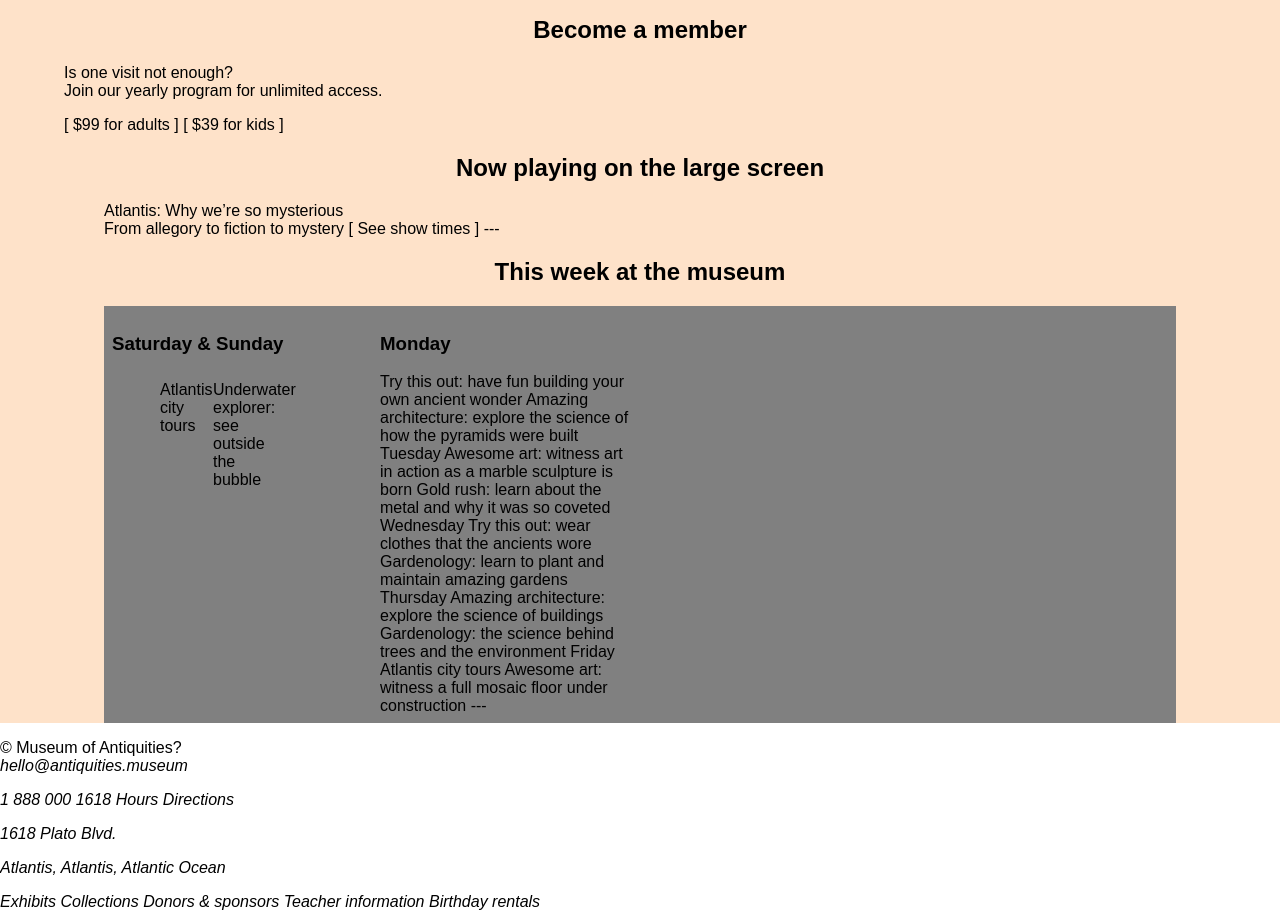
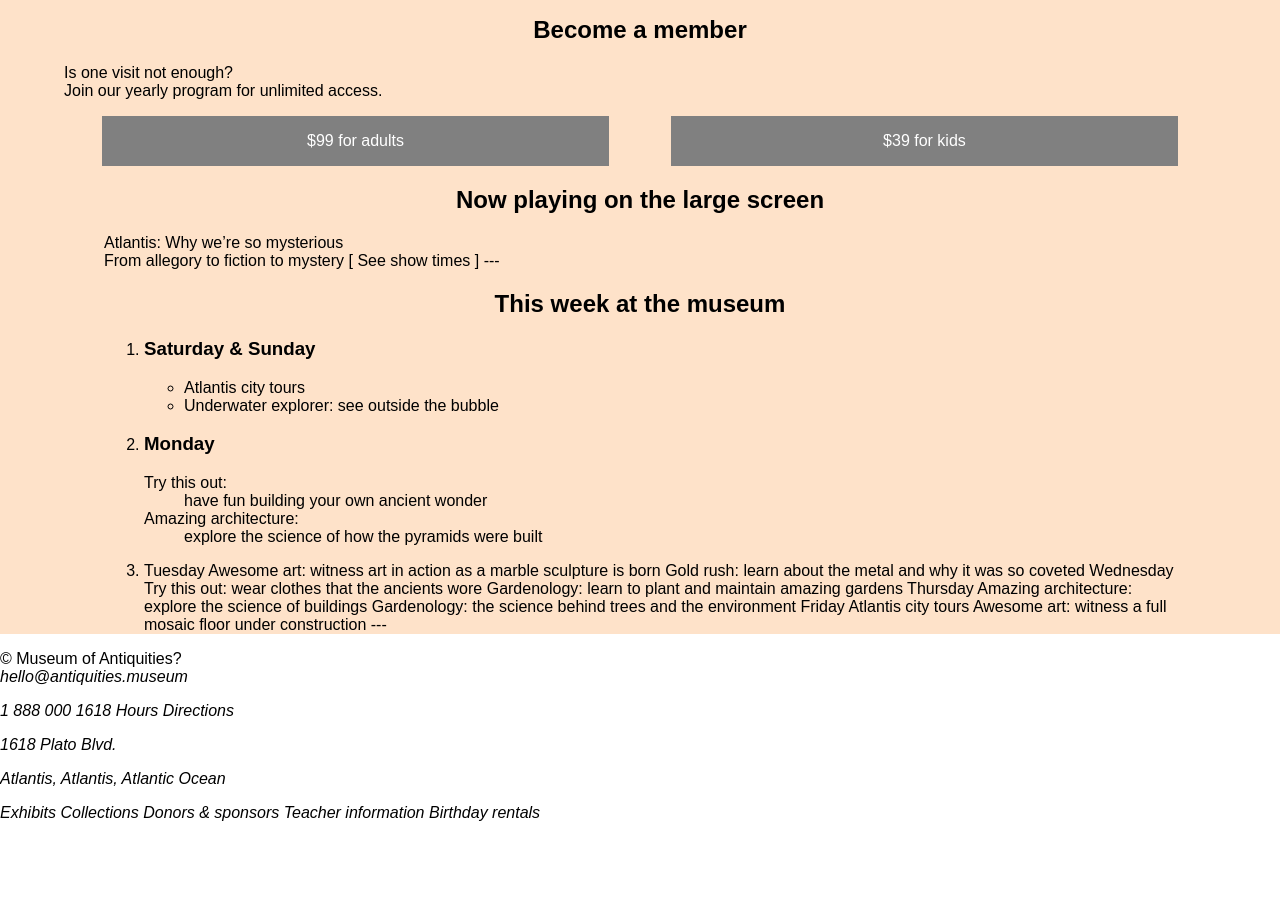
Before and after one commit to KevinBMcIntyre/dsn1675-assignment-1, a plain HTML site: page index.html in a window 1280 px wide. Shown: the part 8601-9512 px from the top of the page. After the commit the page ends 9423 px from the top, so only its background shows below. Drawn offline with Linux system fonts and the light colour scheme.

Commit message:
added buttons, fixed format issue for nav

```diff
--- a/css/main.css
+++ b/css/main.css
@@ -20,18 +20,18 @@ header h1{
 	display: inline;
 }
 
-nav li {
+header nav li {
 	display: inline;
 	width: 25%;
 	float: left;
 	padding: .5em;
 }
-nav ol {
+header nav ol {
 	margin: 0;
 	padding: 0;
 	overflow: hidden;
 }
-nav{
+header nav{
 	background-color: grey;
 	margin-top: 1em;
 }
@@ -97,7 +97,7 @@ h2{
 }
 .price div {
 background-color: grey;
-    padding: 1em 5em;
+    padding: 1em 1em;
     margin: 0 2.5%;
     width: 44%;
     display: inline-block;
--- a/index.html
+++ b/index.html
@@ -99,8 +99,10 @@
 				<p>Is one visit not enough?<br>
 				Join our yearly program for unlimited access.</p>
 
-				<a>[ $99 for adults ]</a>
-				<a>[ $39 for kids ]</a>
+<div class="price">
+				<div><a>$99 for adults</a></div>
+				<div><a>$39 for kids</a></div>
+					</div>
 
 			<h2 id="playing">Now playing on the large screen</h2>
 
@@ -118,16 +120,19 @@
 				<ol>
 					<li>
 						<h3>Saturday & Sunday</h3>
-						<ul>
-							<li>Atlantis city tours</li>
-							<li>Underwater explorer: see outside the bubble</li>
+							<ul>
+								<li>Atlantis city tours</li>
+									<li>Underwater explorer: see outside the bubble</li>
 						</ul>
 					</li>
 					<li>
-					<h3>Monday</h3>
-			Try this out: have fun building your own ancient wonder
-			Amazing architecture: explore the science of how the pyramids were built
-
+						<h3>Monday</h3>
+							<dl>
+								<dt>Try this out:</dt><dd>have fun building your own ancient wonder</dd>
+								<dt>Amazing architecture:</dt> <dd>explore the science of how the pyramids were built</dd>
+							</dl>
+					</li>
+					<li>
 			Tuesday
 			Awesome art: witness art in action as a marble sculpture is born
 			Gold rush: learn about the metal and why it was so coveted
```
